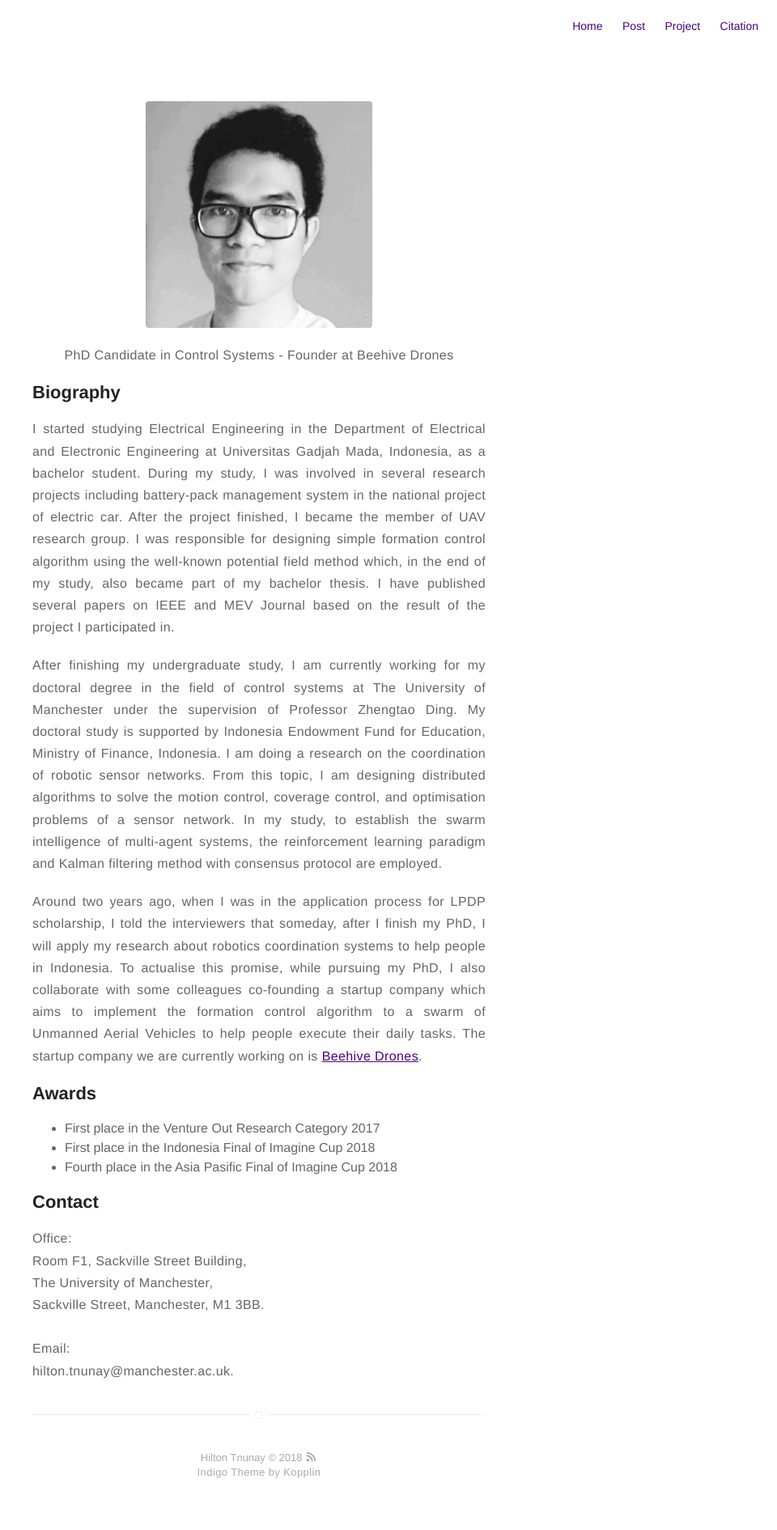
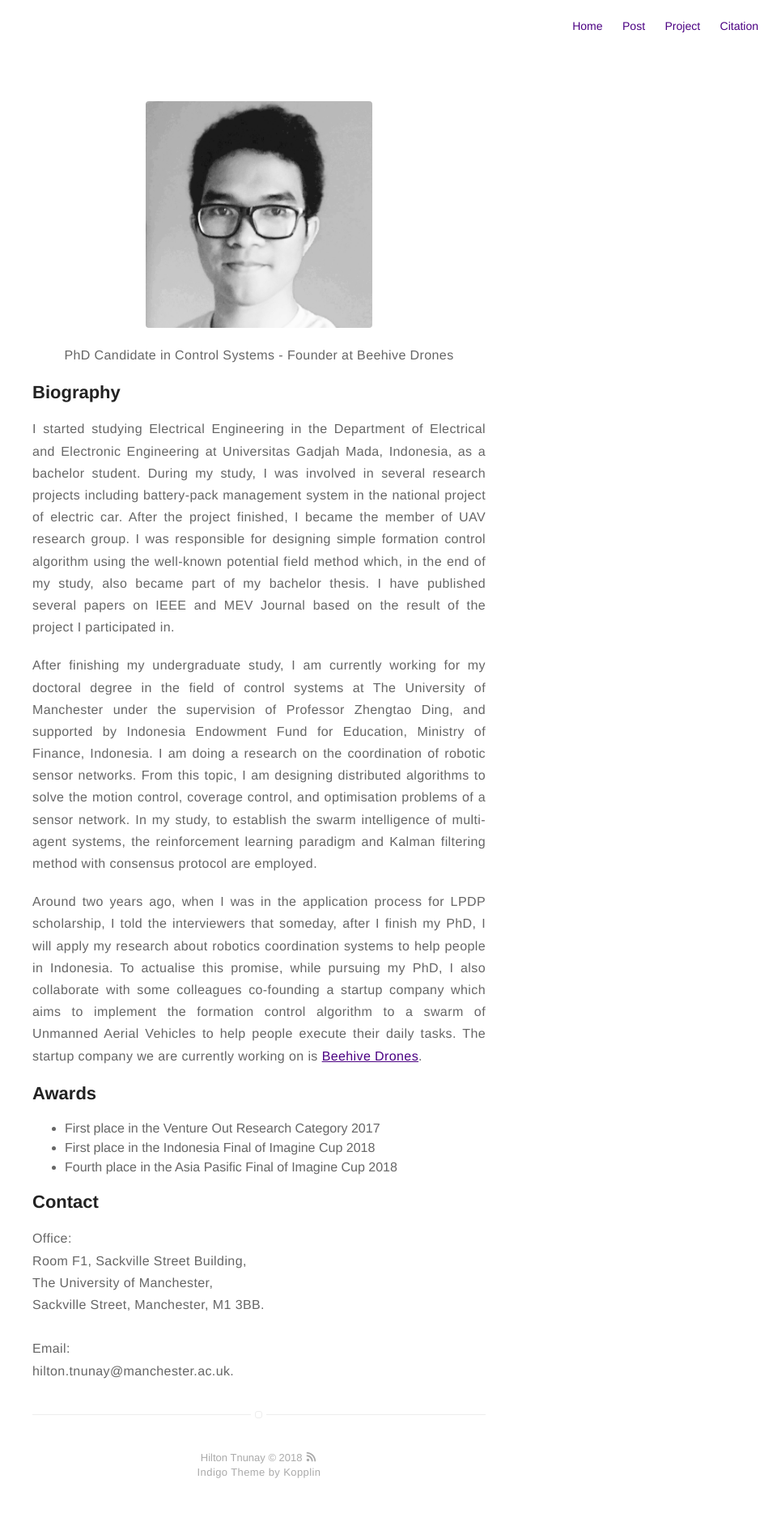
Before and after one commit to tnunay/tnunay.github.io, a Jekyll site: the page built from about.md, in a window 1280 px wide. Shown: the whole page at 81% size, without its empty margins (320-1280 px from the left). Built offline with Jekyll 4.4.1, drawn with Linux system fonts in a browser that asks for light colours.

Commit message:
update about

```diff
--- a/about.md
+++ b/about.md
@@ -11,7 +11,7 @@
 Universitas Gadjah Mada, Indonesia, as a bachelor student. During my study, I was involved in several research projects including battery-pack management system in the national project of electric car. After the project finished, I became the member of UAV research group. I was responsible for designing simple formation control algorithm using the well-known potential field method which, in the end of my study, also became part of my bachelor thesis. I have published several papers on IEEE and MEV Journal based on the result of the project I participated in.
 </p>
 
-<p align="justify">After finishing my undergraduate study, I am currently working for my doctoral degree in the field of control systems at The University of Manchester under the supervision of Professor Zhengtao Ding. My doctoral study is supported by Indonesia Endowment Fund for Education, Ministry of Finance, Indonesia. I am doing a research on the coordination of robotic sensor networks. From this topic, I am designing distributed algorithms to solve the motion control, coverage control, and optimisation problems of a sensor network. In my study, to establish the swarm intelligence of multi-agent systems, the reinforcement learning paradigm and Kalman filtering method with consensus protocol are employed.</p>
+<p align="justify">After finishing my undergraduate study, I am currently working for my doctoral degree in the field of control systems at The University of Manchester under the supervision of Professor Zhengtao Ding, and supported by Indonesia Endowment Fund for Education, Ministry of Finance, Indonesia. I am doing a research on the coordination of robotic sensor networks. From this topic, I am designing distributed algorithms to solve the motion control, coverage control, and optimisation problems of a sensor network. In my study, to establish the swarm intelligence of multi-agent systems, the reinforcement learning paradigm and Kalman filtering method with consensus protocol are employed.</p>
 
 <p align="justify">Around two years ago, when I was in the application process for LPDP scholarship, I told the interviewers that someday, after I finish my PhD, I will apply my research about robotics coordination systems to help people in Indonesia. To actualise this promise, while pursuing my PhD, I also collaborate with some colleagues co-founding a startup company which aims to implement the formation control algorithm to a swarm of Unmanned Aerial Vehicles to help people execute their daily tasks. The startup company we are currently working on is <a href="http://www.bvdrones.com/">Beehive Drones</a>.</p>
 
```
